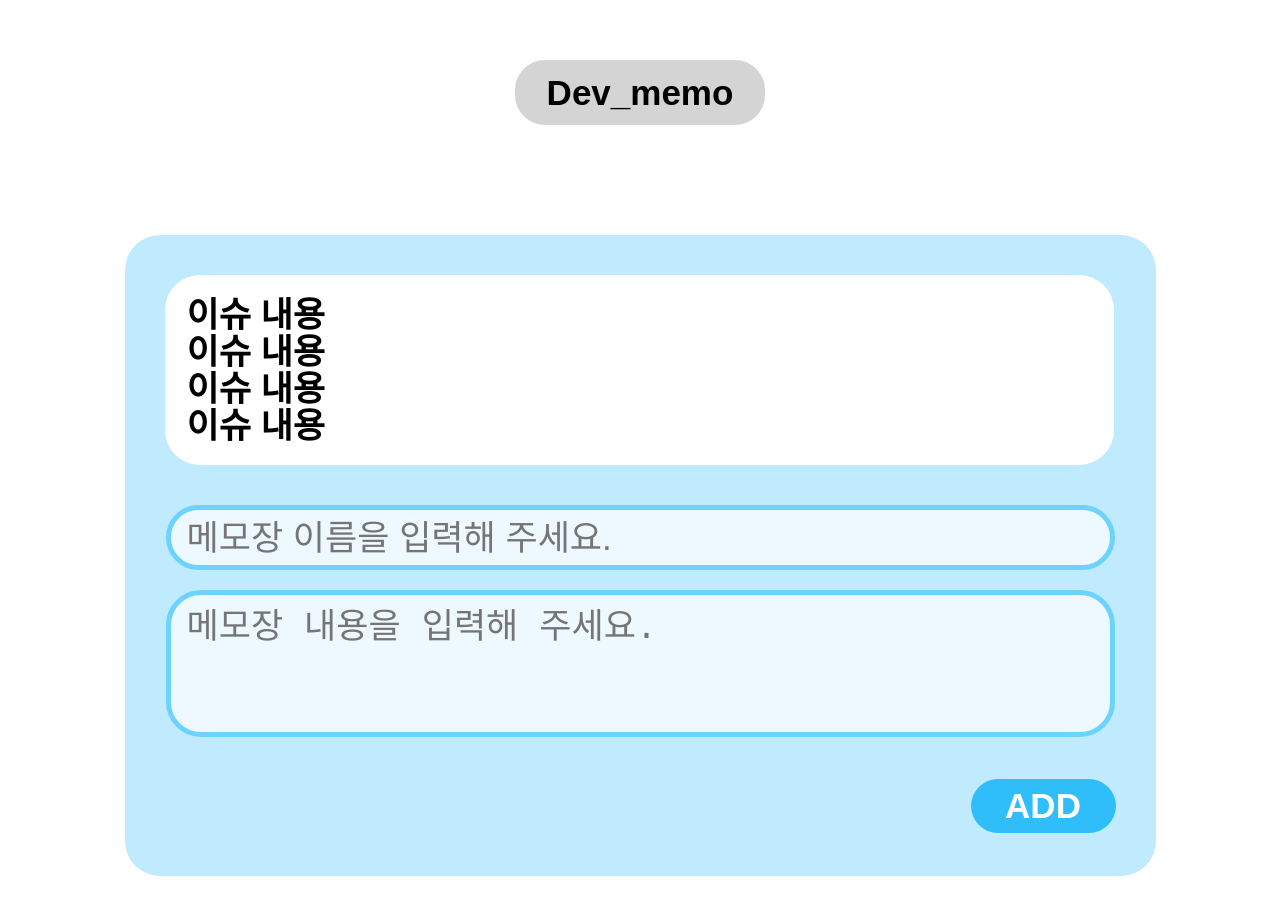
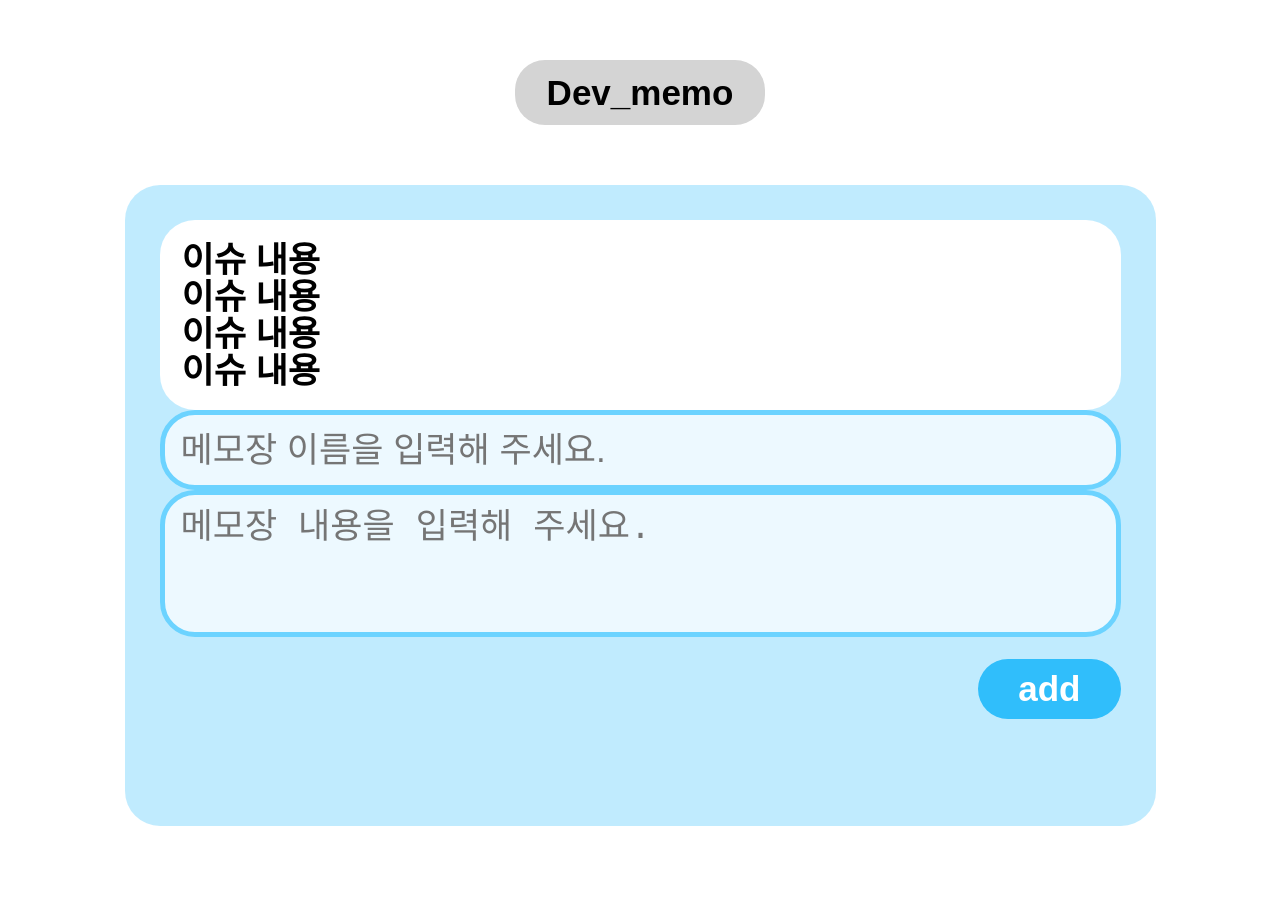
Before and after one commit to 24-Summer-Open-Source-SW/devo, a React (Create React App) app: page /memo/add in a window 1280 px wide. Shown: the top 914 px of the page. Built offline with nearby package versions, Linux system fonts and the light colour scheme.

Commit message:
docs: addMemo
css edit

```diff
--- a/src/pages/memo/addMemo/index.js
+++ b/src/pages/memo/addMemo/index.js
@@ -42,21 +42,15 @@ function AddMemo() {
                     <p>이슈 내용</p>
                     <p>이슈 내용</p>
                 </IssueBox>
-                <InputWrap>
                 <TitleInput
                     onChange={handleTitle}
                     placeholder={'메모장 이름을 입력해 주세요.'}/>
-                </InputWrap>
-                <InputWrap>
-                    <ContentsInput
-                        onChange={handleContents}
-                        placeholder={'메모장 내용을 입력해 주세요.'}/>
-                </InputWrap>
-                <BtnBox>
-                    <AddBtn onClick={handleSubmit}>
-                        ADD
-                    </AddBtn>
-                </BtnBox>
+                <ContentsInput
+                    onChange={handleContents}
+                    placeholder={'메모장 내용을 입력해 주세요.'}/>
+                <AddBtn onClick={handleSubmit}>
+                    add
+                </AddBtn>
             </ContentsBox>
         </Container>
     </>
@@ -68,14 +62,14 @@ const Wrapper = styled.div`
     display: flex;
     justify-content: center;
     padding: 60px;
-`
-
+`;
 const Container = styled.div`
     display: flex;
     justify-content: center;
-    padding: 50px;
+    /* flex-wrap: wrap;
+    gap: 2vw; */
 
-`
+`;
 const MainBtn = styled.div`
     background:#D4D4D4;
     padding: 10px;
@@ -88,27 +82,24 @@ const MainBtn = styled.div`
         font-size: 35px;
         padding: 5px;
     }
-
-`
-
-
-
+`;
 const ContentsBox = styled.div`
     width: 1031px;
     height: 641px;
     background: #30BEFB4D;
     border-radius: 35px;
+    padding: 35px;
+
+    align-items: center;
+    justify-content: space-between;
+
+    /* flex-wrap: wrap;
+    gap: 1vw; */
+`;
+const IssueBox = styled.div`
     padding: 20px;
-    text-align: center;
-`
-
-
-
-const IssueBox = styled.div`
-    margin: 20px;
-    padding: 20px;
+    width: 100%;
     background: white;
-    width: 949px;
     border-radius: 35px;
     text-align: left;
     p{
@@ -116,49 +107,43 @@ const IssueBox = styled.div`
         font-weight: 800;
         margin: 2px;
     }
-`
+`;
+const AddBtn = styled.button`
+    display: flex;
+    align-items: center;
+    justify-content: center;
 
+    margin: auto 0 0 auto;
+    padding-right: 40px;
+    padding-left: 40px;
+    padding-top: 10px;
+    padding-bottom: 10px;
 
-const BtnBox = styled.div`
-    display: flex;
-    justify-content: end;
-    padding: 20px;
-
-`
-
-const AddBtn = styled.button`
-    background: #30BEFB;
-    width: 145px;
-    height: 54px;
-    border-radius: 35px;
+    color: white;
     font-size: 35px;
     font-weight: 700;
-    color: white;
 
-
-
-
-`
-const InputWrap = styled.div`
-
-`
+    background: #30BEFB;
+    border-radius: 35px;
+    border: none;
+`;
 
 const TitleInput = styled.input`
-    width: 949px;
-    height: 65px;
+    width: 100%;
+
     border-radius: 35px ;
     border: solid 5px #6CD3FF;
-    margin-top: 20px;
-    margin-bottom: 20px;
+    padding: 15px;
+
     background: #EDF9FF;
     color: #2B7697;
     font-size: 35px;
     font-weight: 400;
     outline: none;
     padding-left: 16px;
-`
+`;
 const ContentsInput = styled.textarea`
-    width: 949px;
+    width: 100%;
     min-height: 147px ;
     border-radius: 35px ;
     border: solid 5px #6CD3FF;
@@ -176,4 +161,4 @@ const ContentsInput = styled.textarea`
     }
     -ms-overflow-style: none;
     scrollbar-width: none;
-`
+`;
```
